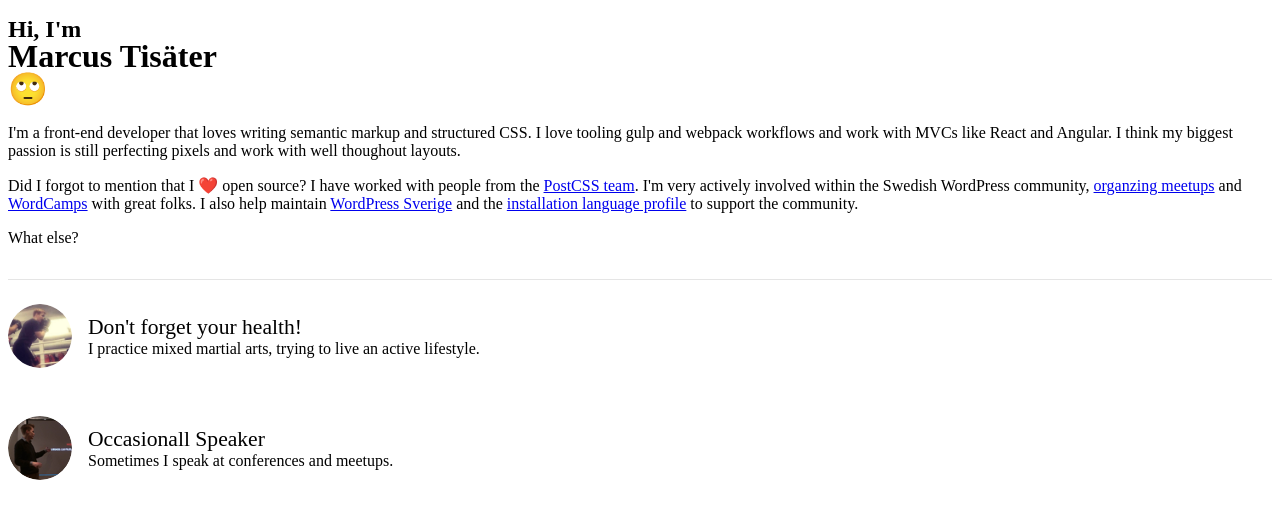
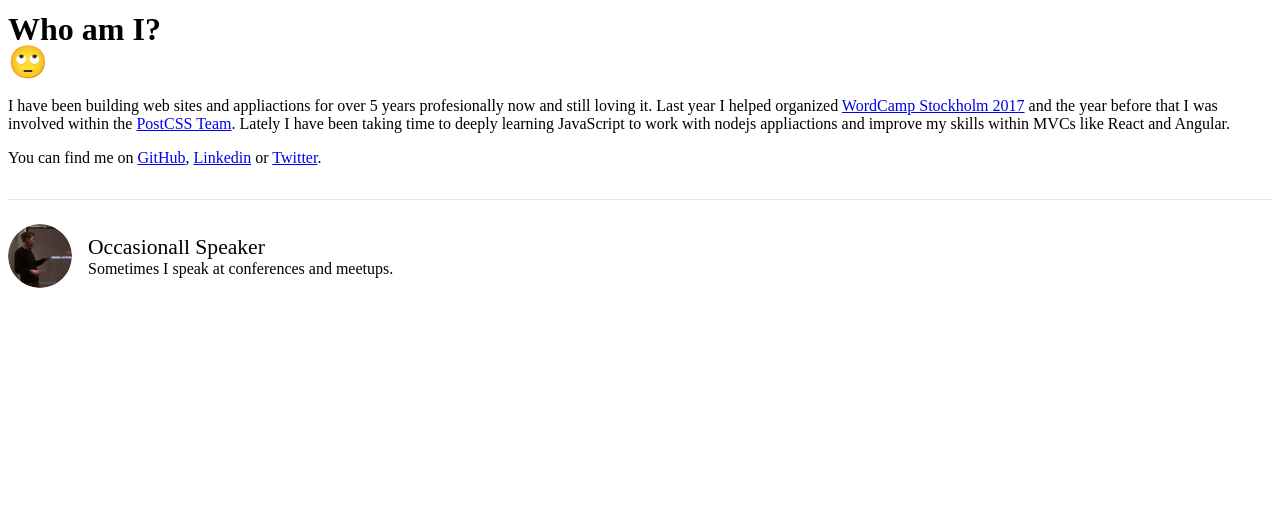
Before and after one commit to marcustisater/marcus-gatsby, a Gatsby site: page /about in a window 1280 px wide. Built offline with nearby package versions, Linux system fonts and the light colour scheme; Gatsby itself is replaced by a stand-in of ours.

Commit message:
Adds adjustments

```diff
--- a/src/components/Author.js
+++ b/src/components/Author.js
@@ -5,7 +5,7 @@ class Author extends React.Component {
   render() {
     return (
       <div className="container">
-        <h2> Thanks for reading 😍 </h2>
+        <h2> Thanks for reading! </h2>
         <p> Feel free to reach me on <a href="https://twitter.com/MarcusTister">Twitter</a> if you have any questions </p>
       </div>
     )
--- a/src/components/Bio.js
+++ b/src/components/Bio.js
@@ -44,8 +44,8 @@ const HeaderProfileIntro = styled.p `
 
 const HeaderProfileName = styled.h1 `
   margin-top: 0;
-  font-size: 2.6rem;
-  margin-top: -5px;
+  font-size: 3.2rem;
+  margin-top: -8px;
   line-height: 1;
   margin-bottom: 0;
 `;
@@ -80,7 +80,7 @@ class Bio extends React.Component {
 
           <HeaderProfile>
             <HeaderProfileIntro>
-              Hi, I am
+              Howdy, I am
             </HeaderProfileIntro>
             <HeaderProfileName>
               Marcus Tisäter
--- a/src/components/Footer.js
+++ b/src/components/Footer.js
@@ -21,7 +21,7 @@ class Footer extends React.Component {
   render() {
     return (
       <FooterSection className="Footer" role="contentinfo">
-        <FooterSectionText> Want to get in touch? <a href="mailto:marcus.tisater@gmail.com"> Mail me! </a></FooterSectionText>
+        <FooterSectionText> Want to get in touch? <a href="mailto:marcus.tisater@gmail.com"> Mail me. </a></FooterSectionText>
         <FooterSectionText> This blog is built with <a href="https://www.gatsbyjs.org/">Gatsby</a> on top of React and GraphQL </FooterSectionText>
       </FooterSection>
     )
--- a/src/pages/about.js
+++ b/src/pages/about.js
@@ -59,34 +59,27 @@ export default class About extends React.Component {
     return (
       <div>
 
-        <HeadLine> Hi, I'm
+        <HeadLine>
 
-          <HeadLineText> Marcus Tisäter </HeadLineText>
+          <HeadLineText> Who am I? </HeadLineText>
 
           <HeadLineText> 🙄 </HeadLineText>
 
         </HeadLine>
 
-        <p> I'm a front-end developer that loves writing semantic markup and structured CSS. I love tooling gulp and webpack workflows and work with MVCs like React and Angular. I think my biggest passion is still perfecting pixels and work with well thoughout layouts. </p>
+        <p> I have been building web sites and appliactions for over 5 years profesionally now and still loving it.
 
-        <p> Did I forgot to mention that I ❤️ open source? I have worked with people from the <a href="github.com/postcss/">PostCSS team</a>. I'm very actively involved within the Swedish WordPress community, <a href="http://www.meetup.com/WordPress-Stockholm/">organzing meetups</a> and <a href="http://2017.stockholm.wordcamp.org">WordCamps</a> with great folks. I also help maintain <a href="http://wpsv.se"> WordPress Sverige</a> and the <a href="http://sv.wordpress.org">installation language profile</a> to support the community.
+            Last year I helped organized <a href="https://2017.stockholm.wordcamp.org/">WordCamp Stockholm 2017</a> and the year before that I was involved within the <a href="https://github.com/postcss">PostCSS Team</a>.
+
+            Lately I have been taking time to deeply learning JavaScript to work with nodejs appliactions and improve my skills within MVCs like React and Angular.
+
         </p>
 
-        <p> What else? </p>
+        <p>
+            You can find me on <a href="https://github.com/marcustisater">GitHub</a>, <a href="https://www.linkedin.com/in/marcus-tis%C3%A4ter-7a740480/">Linkedin</a> or <a href="https://twitter.com/MarcusTister">Twitter</a>.
+        </p>
 
         <List>
-
-          <ListItem>
-            <ListItemImage
-              src={boxingImage}
-              alt={`boxing`}
-            />
-              <ListItemDescription>
-                <ListItemDescriptionTitle>Don't forget your health!</ListItemDescriptionTitle>
-                <ListItemDescriptionContent>I practice mixed martial arts, trying to live an active lifestyle.</ListItemDescriptionContent>
-              </ListItemDescription>
-          </ListItem>
-
           <ListItem>
             <ListItemImage
               src={meetupImage}
```
Also changed, not shown: src/components/profile-pic.jpg, 1 other file.
